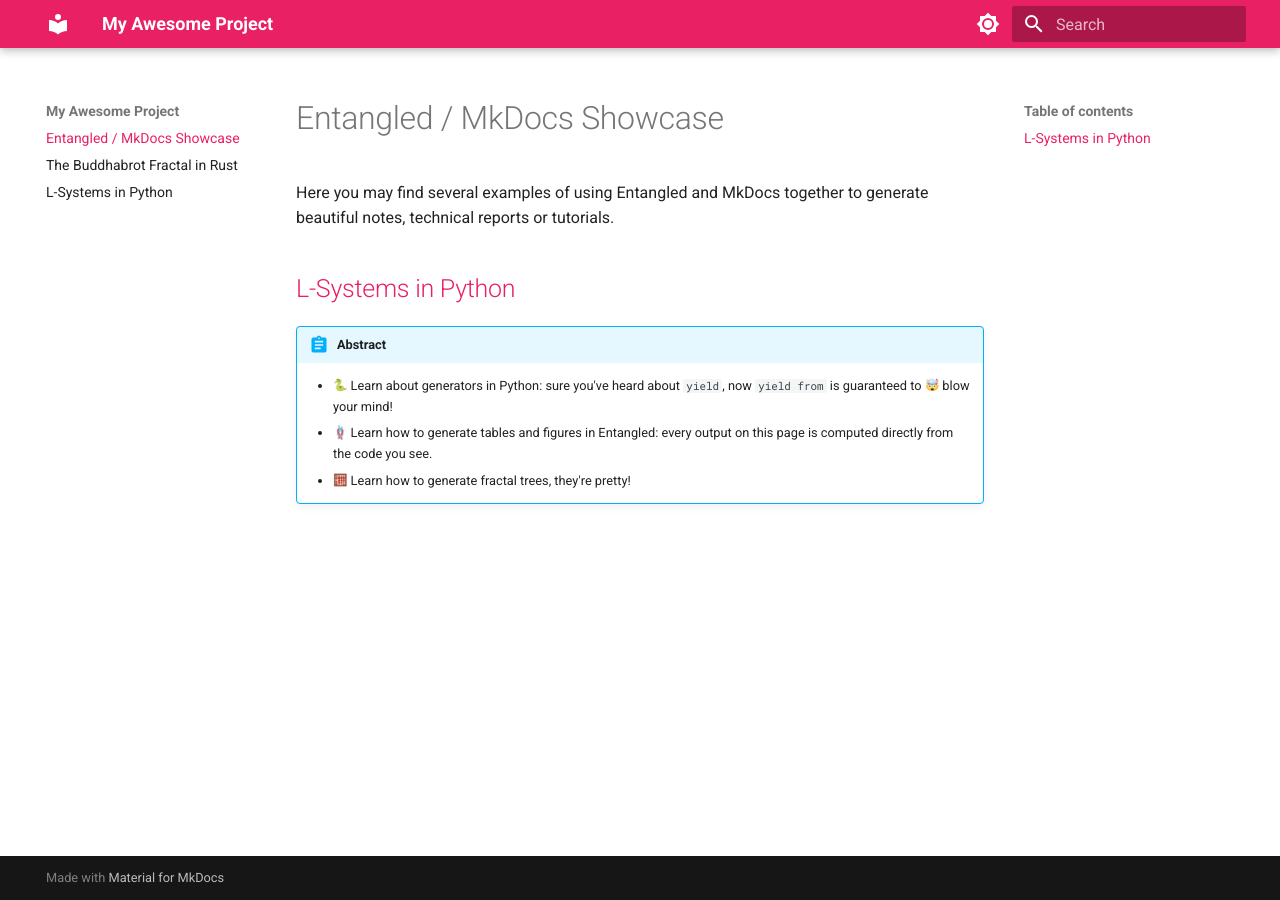
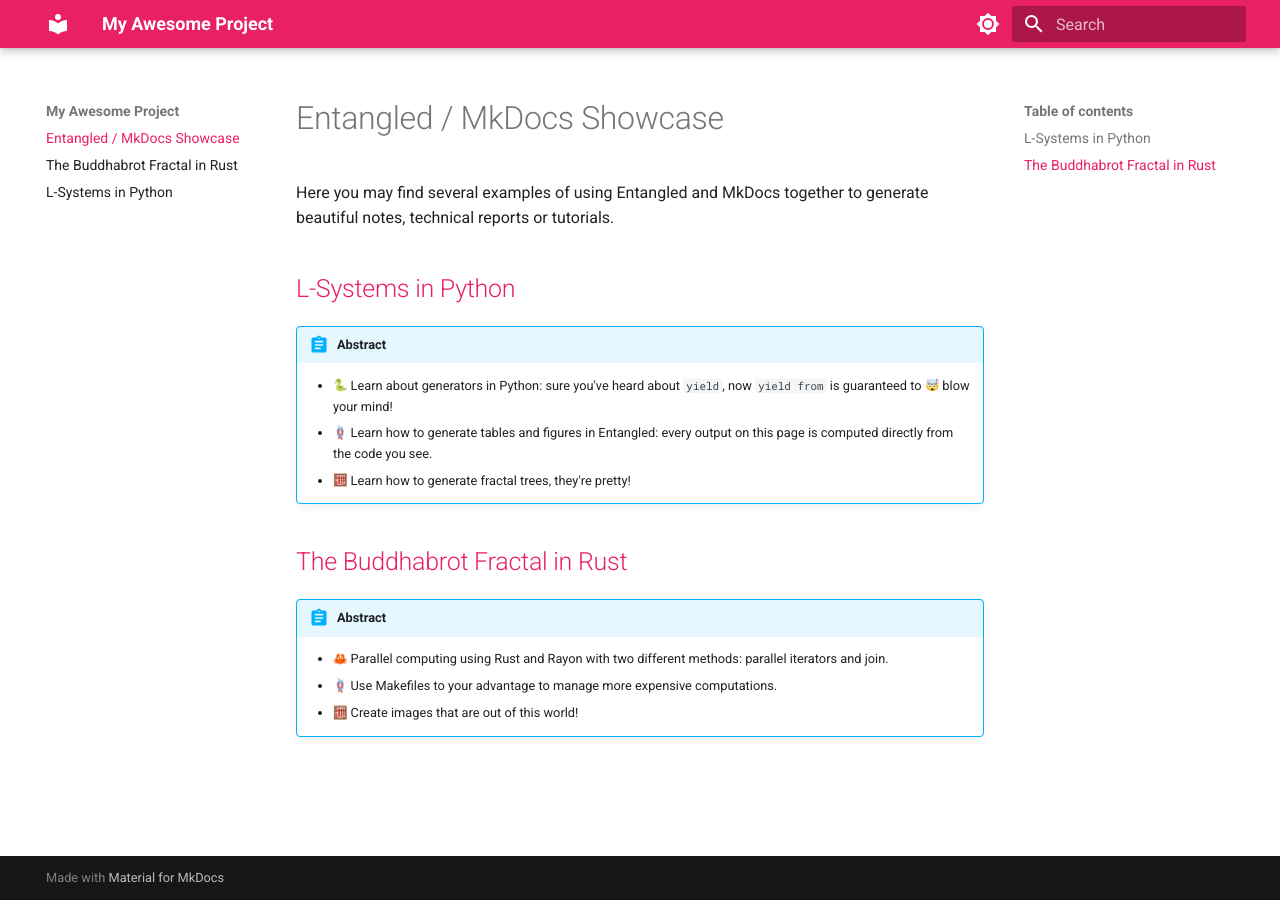
Before and after one commit to entangled/mkdocs-examples, an MkDocs documentation site: the page built from docs/index.md, in a window 1280 px wide. Built offline with MkDocs 1.6.1 and Material for MkDocs 9.7.7, drawn with Linux system fonts in a browser that asks for light colours; emoji names are drawn with the system emoji font.

```diff
--- a/docs/index.md
+++ b/docs/index.md
@@ -8,3 +8,11 @@ Here you may find several examples of using Entangled and MkDocs together to gen
     - :snake: Learn about generators in Python: sure you've heard about `yield`, now `yield from` is guaranteed to :exploding_head: blow your mind!
     - :knot: Learn how to generate tables and figures in Entangled: every output on this page is computed directly from the code you see.
     - :abacus: Learn how to generate fractal trees, they're pretty!
+
+## [The Buddhabrot Fractal in Rust](buddhabrot.md)
+
+!!! abstract
+
+    - :crab: Parallel computing using Rust and Rayon with two different methods: parallel iterators and join.
+    - :knot: Use Makefiles to your advantage to manage more expensive computations.
+    - :abacus: Create images that are out of this world!
--- a/entangled.toml
+++ b/entangled.toml
@@ -1,6 +1,8 @@
 version = "2.0"
 watch_list = ["docs/**/*.md"]
-hooks = ["build"]
+
+# disable for CI
+# hooks = ["build"]
 
 # For more options, check entangled.github.io
 
```
Also changed, not shown: README.md (+12 -4 lines), docs/buddhabrot.md (+6 -0 lines), 2 other files.
